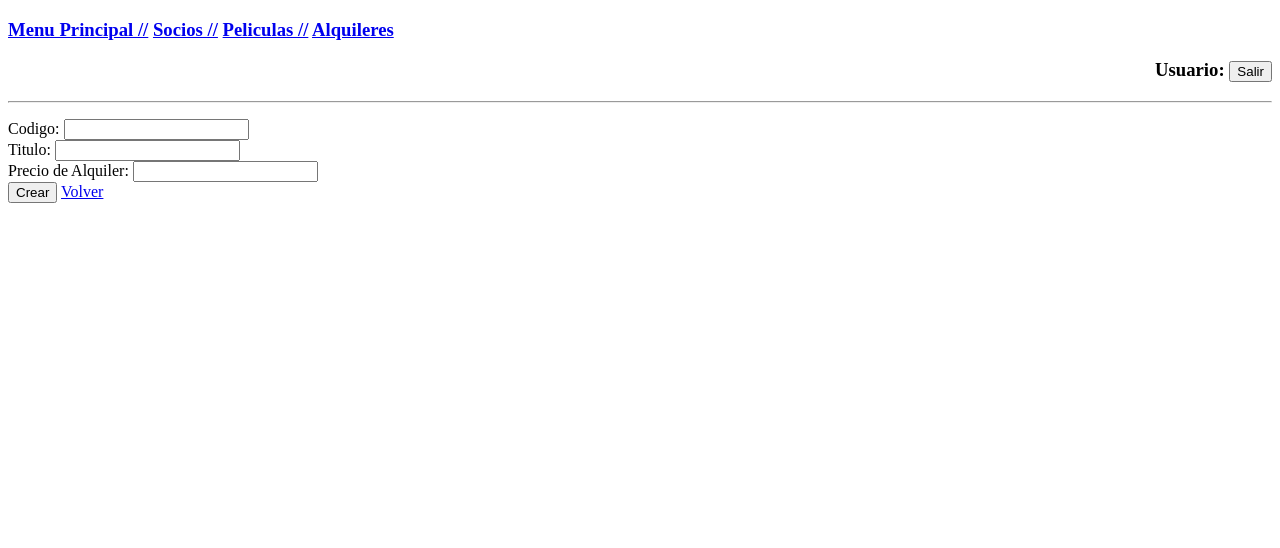
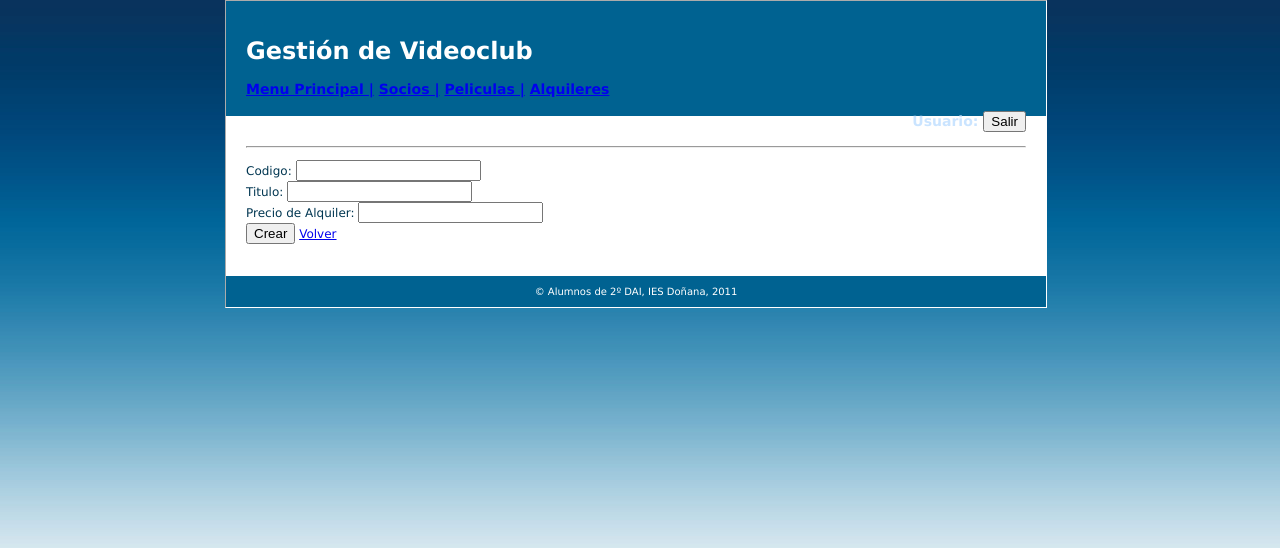
Before and after one commit to ricpelo/videoclub, a CodeIgniter app: the page made by application/views/peliculas_crear.php in a window 1280 px wide. Shown: the top 548 px of the page. Run offline with CodeIgniter, Linux system fonts and the light colour scheme.

Commit message:
cirugía estética

```diff
--- /dev/null
+++ b/application/estilos/videoclub.css
@@ -0,0 +1,91 @@
+h3 {
+	font-family: Verdana, Geneva, sans-serif;
+	color: #CAE4FF;
+	text-decoration: none;
+}
+
+body {
+	font-family: Verdana, Geneva, sans-serif;
+	font-size: 12px;
+	color: #003651;
+	text-decoration: none;
+	background-color: #FFF;
+	margin-top: 0px;
+	margin-left: 0px;
+	background-image: url(../imagenes/fondo.jpg);
+	background-repeat: repeat-x;
+}
+#principal .a {
+	color: #006291;
+	text-decoration: none;
+}
+#principal .a:hover {
+	color: #900;
+	text-decoration: none;
+}
+
+table {
+	border: 1px none #999;
+	margin: 2px;
+}
+thead {
+	background-color: #006291;
+	color: #FFF;
+}
+td {
+	border-bottom-width: thin;
+	border-bottom-color: #333;
+}
+#principal {
+	width: 820px;
+	background-color: #FFF;
+	margin-right: auto;
+	margin-left: auto;
+	border: thin inset #FFF;
+}
+#principal #cabecera {
+	background-color: #006291;
+	height: 90px;
+	padding-top: 20px;
+	padding-right: 20px;
+	padding-bottom: 5px;
+	padding-left: 20px;
+}
+#principal #cabecera h1 {
+	color: #FFF;
+}
+#principal #cabecera .anchor {
+	color: #FFF;
+	text-decoration: none;
+}
+#principal #cabecera .anchor:hover {
+	color: #FC0;
+	text-decoration: none;
+}
+#principal #cabecera .anchor:active {
+	color: #CC0;
+	text-decoration: none;
+}
+#principal #cabecera .a {
+	color: #FFF;
+	text-decoration: none;
+}
+#principal #cabecera .a:hover {
+	color: #FC0;
+	text-decoration: none;
+}
+#principal #cabecera .a:active {
+	color: #CC0;
+	text-decoration: none;
+}
+#principal #contenido {
+	padding: 20px;
+}
+#principal #pie_pag {
+	font-size: 10px;
+	color: #FFF;
+	text-decoration: none;
+	background-color: #006291;
+	padding: 10px;
+	text-align: center;
+}
--- a/application/helpers/cabecera_helper.php
+++ b/application/helpers/cabecera_helper.php
@@ -11,6 +11,6 @@ if ( ! function_exists('cabecera'))
 	function cabecera()
 	{
 	  $CI =& get_instance();
-	return "<h3>" . anchor('principales/index', 'Menu Principal //') . " " . anchor('socios/index/', 'Socios //') . " " . anchor('peliculas/index/', 'Peliculas //') . " " . anchor('alquileres/index/', 'Alquileres') . " " . form_open('usuarios/logout') . '<p align="right">Usuario: ' . $CI->session->userdata('usuario') . " ". form_submit('salir', 'Salir') . "</p>" . form_close() . "</h3><hr/>";
+	return "<h3>" . anchor('principales/index', 'Menu Principal |') . " " . anchor('socios/index/', 'Socios |') . " " . anchor('peliculas/index/', 'Peliculas |') . " " . anchor('alquileres/index/', 'Alquileres') . " " . form_open('usuarios/logout') . '<p align="right">Usuario: ' . $CI->session->userdata('usuario') . " ". form_submit('salir', 'Salir') . "</p>" . form_close() . "</h3><hr/>";
 	}
 }
--- a/application/views/index.html
+++ b/application/views/index.html
@@ -2,7 +2,8 @@
 <html>
   <head>
     <meta http-equiv="Content-Type" content="text/html;charset=utf-8" />
-    <title>Listado de socios del videoclb</title>
+    <title>Listado de socios del videoclub</title>
+  <link href="../estilos/videoclub.css" rel="stylesheet" type="text/css">
   </head>
   <body>
       <?= form_open('usuarios/logout') ?>
--- a/application/views/peliculas_crear.php
+++ b/application/views/peliculas_crear.php
@@ -2,11 +2,17 @@
 <html>
   <head>
     <meta http-equiv="Content-Type" content="text/html;charset=utf-8" />
-    <title>Crear una Pelicula</title>
+    <title>Alta Películas</title>
+  <link href="../estilos/videoclub.css" rel="stylesheet" type="text/css">
   </head>
     <body>
-    <?= cabecera() ?>
-    <div><p><?= validation_errors() ?></p></div>
+   <div id="principal">
+	<div id="cabecera">
+	  <h1>Gestión de Videoclub</h1>
+	  <?= cabecera() ?>
+	</div>
+    <div id="validaciones"><p><?= validation_errors() ?></p></div>
+     <div id="contenido">
     <p><?= form_open('peliculas/crear') ?>
       <?= form_label('Codigo:', 'codigo') ?>
       <?= form_input('codigo', set_value('codigo')) ?><br/>
@@ -17,5 +23,8 @@
       <?= form_submit('crear', 'Crear') ?>
       <?= anchor('socios/index', 'Volver') ?>
     <?= form_close() ?></p>
+    </div>
+     <div id="pie_pag">&copy; Alumnos de 2º DAI, IES Doñana, 2011</div>
+    </div>
   </body>
 </html>
```
Also changed, not shown: application/views/peliculas_borrar.php (+12 -3 lines), application/views/peliculas_editar.php (+11 -2 lines), application/views/peliculas_index.php (+12 -3 lines), application/views/principal.php (+12 -11 lines), application/views/socios_borrar.php (+12 -2 lines), application/views/socios_crear.php (+11 -2 lines), application/views/socios_crear_exito.php (+11 -1 lines), application/views/socios_editar.php (+11 -2 lines), application/views/socios_index.php (+15 -7 lines), application/views/usuarios_crear.php (+10 -1 lines), application/imagenes/fondo.jpg (added).
